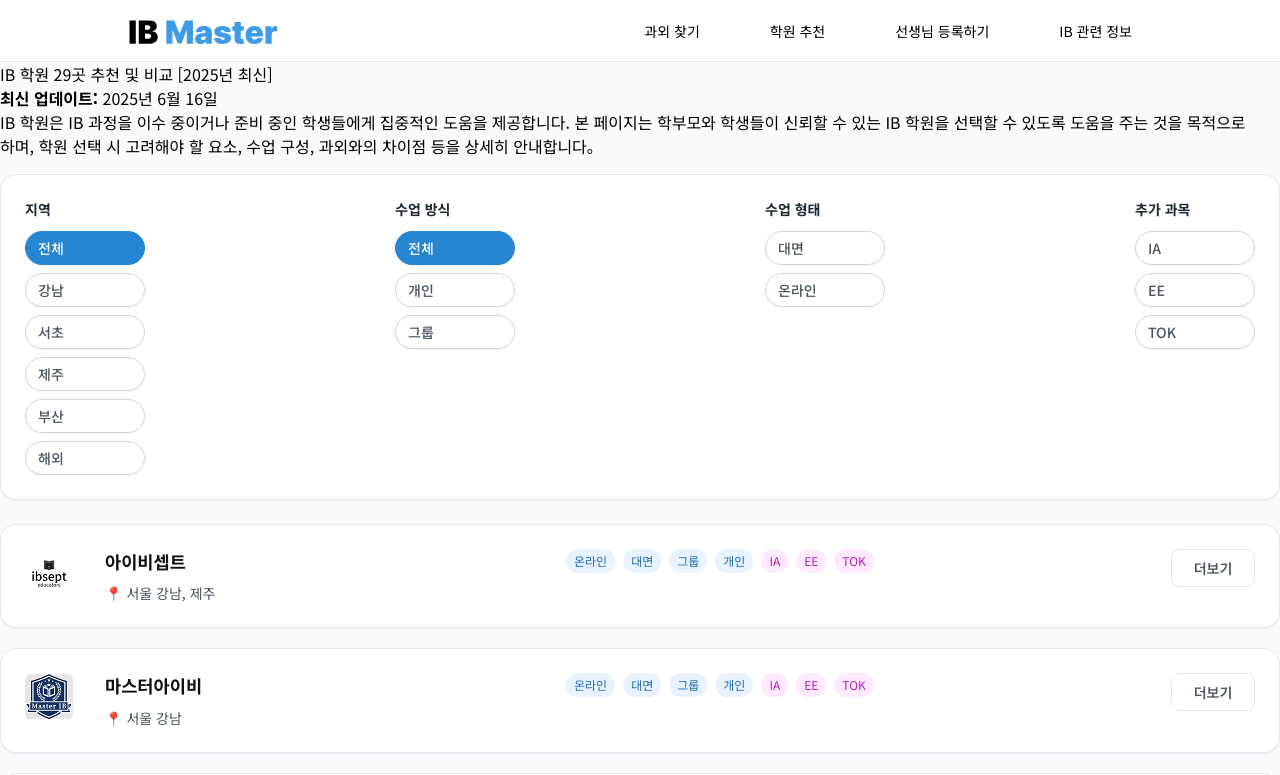
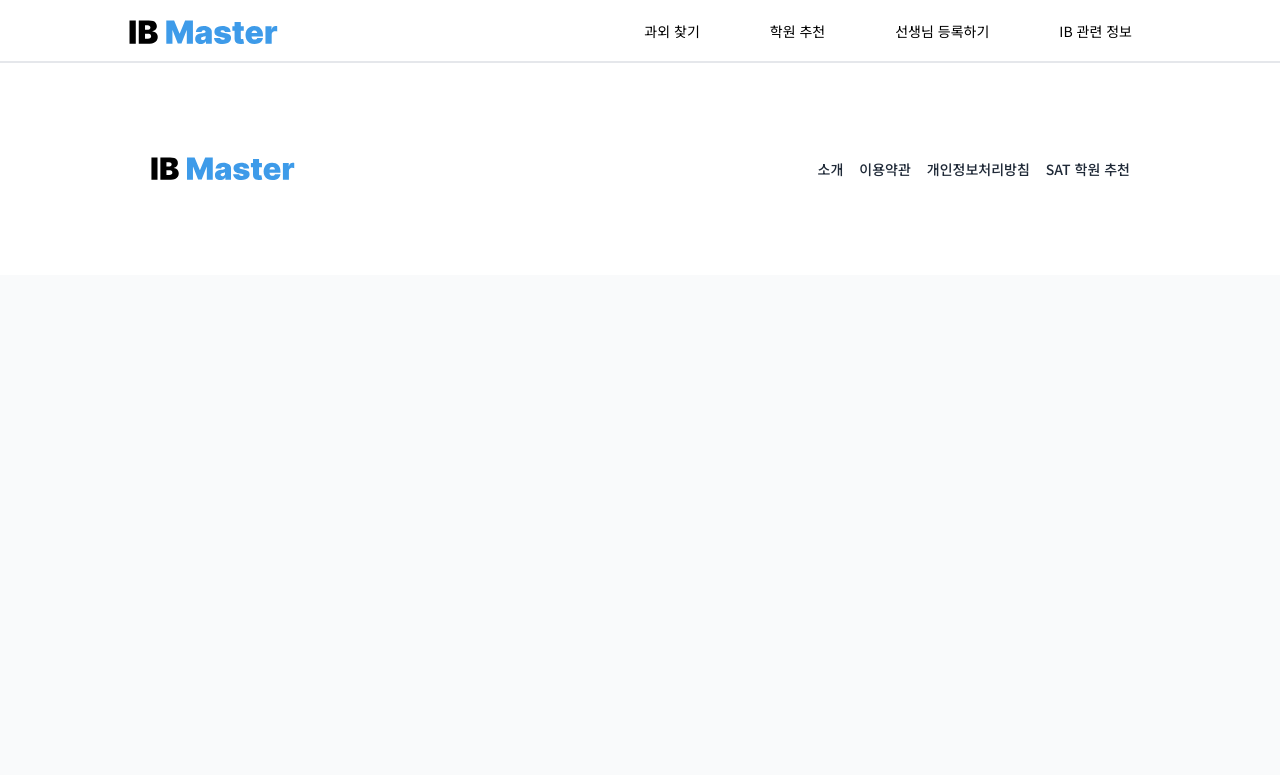
Before and after one commit to antoinelavo/learning-react, a Next.js app: page /hagwons in a window 1280 px wide. Shown: the top 775 px of the page. Built offline with nearby package versions, Linux system fonts and the light colour scheme.

Commit message:
Update page.js

```diff
--- a/app/hagwons/page.js
+++ b/app/hagwons/page.js
@@ -1,136 +1,139 @@
-import Link from 'next/link';
-import HagwonCard from '@/components/HagwonCard';
-import allHagwonsData from '@/data/hagwons';
+export default function HagwonsPage(){
+  <p>Hi</p>
+}
+// import Link from 'next/link';
+// import HagwonCard from '@/components/HagwonCard';
+// import allHagwonsData from '@/data/hagwons';
 
-export const revalidate = 3600; // rebuild every hour
-export const metadata = {
-  title: 'IB 학원 29곳 추천 및 비교 [2025년 최신]',
-  description: 'IB 학원 추천, 비교, 선택 가이드 – 2025년 최신 업데이트',
-};
+// export const revalidate = 3600; // rebuild every hour
+// export const metadata = {
+//   title: 'IB 학원 29곳 추천 및 비교 [2025년 최신]',
+//   description: 'IB 학원 추천, 비교, 선택 가이드 – 2025년 최신 업데이트',
+// };
 
-export default function HagwonsPage({ searchParams }) {
-  const allHagwons = allHagwonsData;
+// export default function HagwonsPage({ searchParams }) {
+//   const allHagwons = allHagwonsData;
 
-  // Derive selected filters from searchParams
-  const selected = {
-    region: Array.isArray(searchParams.region)
-      ? searchParams.region
-      : searchParams.region
-      ? [searchParams.region]
-      : [],
-    lessonType: Array.isArray(searchParams.lessonType)
-      ? searchParams.lessonType
-      : searchParams.lessonType
-      ? [searchParams.lessonType]
-      : [],
-    format: Array.isArray(searchParams.format)
-      ? searchParams.format
-      : searchParams.format
-      ? [searchParams.format]
-      : [],
-    service: Array.isArray(searchParams.service)
-      ? searchParams.service
-      : searchParams.service
-      ? [searchParams.service]
-      : [],
-  };
+//   // Derive selected filters from searchParams
+//   const selected = {
+//     region: Array.isArray(searchParams.region)
+//       ? searchParams.region
+//       : searchParams.region
+//       ? [searchParams.region]
+//       : [],
+//     lessonType: Array.isArray(searchParams.lessonType)
+//       ? searchParams.lessonType
+//       : searchParams.lessonType
+//       ? [searchParams.lessonType]
+//       : [],
+//     format: Array.isArray(searchParams.format)
+//       ? searchParams.format
+//       : searchParams.format
+//       ? [searchParams.format]
+//       : [],
+//     service: Array.isArray(searchParams.service)
+//       ? searchParams.service
+//       : searchParams.service
+//       ? [searchParams.service]
+//       : [],
+//   };
 
-  // Server-side filtering
-  const filteredHagwons = allHagwons.filter(h => {
-    const matchRegion =
-      selected.region.length === 0 ||
-      selected.region.some(r => h.region.includes(r));
-    const matchType =
-      selected.lessonType.length === 0 ||
-      (Array.isArray(h.lessonType) &&
-        selected.lessonType.some(t => h.lessonType.includes(t)));
-    const matchFormat =
-      selected.format.length === 0 ||
-      (Array.isArray(h.format) &&
-        selected.format.some(f => h.format.includes(f)));
-    const matchService =
-      selected.service.length === 0 ||
-      (h.ia_ee_tok &&
-        selected.service.every(s => ['IA', 'EE', 'TOK'].includes(s)));
-    return matchRegion && matchType && matchFormat && matchService;
-  });
+//   // Server-side filtering
+//   const filteredHagwons = allHagwons.filter(h => {
+//     const matchRegion =
+//       selected.region.length === 0 ||
+//       selected.region.some(r => h.region.includes(r));
+//     const matchType =
+//       selected.lessonType.length === 0 ||
+//       (Array.isArray(h.lessonType) &&
+//         selected.lessonType.some(t => h.lessonType.includes(t)));
+//     const matchFormat =
+//       selected.format.length === 0 ||
+//       (Array.isArray(h.format) &&
+//         selected.format.some(f => h.format.includes(f)));
+//     const matchService =
+//       selected.service.length === 0 ||
+//       (h.ia_ee_tok &&
+//         selected.service.every(s => ['IA', 'EE', 'TOK'].includes(s)));
+//     return matchRegion && matchType && matchFormat && matchService;
+//   });
 
-  return (
-    <>
-      <main className="critical-container">
-        <h1 className="critical-title">
-          IB 학원 29곳 추천 및 비교 [2025년 최신]
-        </h1>
+//   return (
+//     <>
+//       <main className="critical-container">
+//         <h1 className="critical-title">
+//           IB 학원 29곳 추천 및 비교 [2025년 최신]
+//         </h1>
 
-        <article className="critical-intro">
-          <p><strong>최신 업데이트:</strong> 2025년 6월 16일</p>
-          <p>IB 학원은 IB 과정을 이수 중이거나 준비 중인 학생들에게 집중적인 도움을 제공합니다. 본 페이지는 학부모와 학생들이 신뢰할 수 있는 IB 학원을 선택할 수 있도록 도움을 주는 것을 목적으로 하며, 학원 선택 시 고려해야 할 요소, 수업 구성, 과외와의 차이점 등을 상세히 안내합니다。</p>
-        </article>
+//         <article className="critical-intro">
+//           <p><strong>최신 업데이트:</strong> 2025년 6월 16일</p>
+//           <p>IB 학원은 IB 과정을 이수 중이거나 준비 중인 학생들에게 집중적인 도움을 제공합니다. 본 페이지는 학부모와 학생들이 신뢰할 수 있는 IB 학원을 선택할 수 있도록 도움을 주는 것을 목적으로 하며, 학원 선택 시 고려해야 할 요소, 수업 구성, 과외와의 차이점 등을 상세히 안내합니다。</p>
+//         </article>
 
-        {/* Filter Links */}
-        <FilterLinks selected={selected} />
+//         {/* Filter Links */}
+//         <FilterLinks selected={selected} />
 
-        <div className="space-y-5 flex flex-col mt-6">
-          {filteredHagwons.length === 0 ? (
-            <p className="text-gray-500 text-sm">조건에 맞는 학원이 없습니다.</p>
-          ) : (
-            filteredHagwons.map((card, i) => (
-              <HagwonCard
-                key={`${card.id ?? 'hagwon'}-${i}`}
-                {...card}
-                priority={i === 0}
-              />
-            ))
-          )}
-        </div>
-      </main>
-    </>
-  );
-}
+//         <div className="space-y-5 flex flex-col mt-6">
+//           {filteredHagwons.length === 0 ? (
+//             <p className="text-gray-500 text-sm">조건에 맞는 학원이 없습니다.</p>
+//           ) : (
+//             filteredHagwons.map((card, i) => (
+//               <HagwonCard
+//                 key={`${card.id ?? 'hagwon'}-${i}`}
+//                 {...card}
+//                 priority={i === 0}
+//               />
+//             ))
+//           )}
+//         </div>
+//       </main>
+//     </>
+//   );
+// }
 
-function FilterLinks({ selected }) {
-  const base = '/hagwons';
-  const filterGroups = [
-    { title: '지역', param: 'region', options: ['전체', '강남', '서초', '제주', '부산', '해외'] },
-    { title: '수업 방식', param: 'lessonType', options: ['전체', '개인', '그룹'] },
-    { title: '수업 형태', param: 'format', options: ['대면', '온라인'] },
-    { title: '추가 과목', param: 'service', options: ['IA', 'EE', 'TOK'] },
-  ];
+// function FilterLinks({ selected }) {
+//   const base = '/hagwons';
+//   const filterGroups = [
+//     { title: '지역', param: 'region', options: ['전체', '강남', '서초', '제주', '부산', '해외'] },
+//     { title: '수업 방식', param: 'lessonType', options: ['전체', '개인', '그룹'] },
+//     { title: '수업 형태', param: 'format', options: ['대면', '온라인'] },
+//     { title: '추가 과목', param: 'service', options: ['IA', 'EE', 'TOK'] },
+//   ];
 
-  return (
-    <section className="bg-white border border-gray-200 p-6 rounded-2xl shadow-sm flex flex-wrap gap-10 justify-center md:justify-between my-[1em]">
-      {filterGroups.map(group => (
-        <div key={group.param} className="flex flex-col gap-2 min-w-[120px]">
-          <h3 className="font-bold text-sm text-gray-800 mb-1">{group.title}</h3>
-          {group.options.map(option => {
-            const params = new URLSearchParams();
-            Object.entries(selected).forEach(([key, vals]) => vals.forEach(v => params.append(key, v)));
-            const isAll = option === '전체';
-            const values = selected[group.param] || [];
-            const isSelected = isAll ? values.length === 0 : values.includes(option);
-            if (!isAll) {
-              const updated = isSelected ? values.filter(o => o !== option) : [...values, option];
-              params.delete(group.param);
-              updated.forEach(v => params.append(group.param, v));
-            } else {
-              params.delete(group.param);
-            }
-            const href = `${base}?${params.toString()}`;
-            return (
-              <Link
-                key={`${group.param}-${option}`}
-                href={href}
-                className={`text-sm px-3 py-1.5 rounded-full border transition font-medium shadow-sm whitespace-nowrap flex items-center gap-1 ${
-                  isSelected ? 'bg-blue-600 text-white border-blue-600' : 'text-gray-600 border-gray-300 hover:bg-gray-100 hover:border-gray-400'
-                }`}
-                scroll={false}
-              >
-                {option}
-              </Link>
-            );
-          })}
-        </div>
-      ))}
-    </section>
-  );
-}
+//   return (
+//     <section className="bg-white border border-gray-200 p-6 rounded-2xl shadow-sm flex flex-wrap gap-10 justify-center md:justify-between my-[1em]">
+//       {filterGroups.map(group => (
+//         <div key={group.param} className="flex flex-col gap-2 min-w-[120px]">
+//           <h3 className="font-bold text-sm text-gray-800 mb-1">{group.title}</h3>
+//           {group.options.map(option => {
+//             const params = new URLSearchParams();
+//             Object.entries(selected).forEach(([key, vals]) => vals.forEach(v => params.append(key, v)));
+//             const isAll = option === '전체';
+//             const values = selected[group.param] || [];
+//             const isSelected = isAll ? values.length === 0 : values.includes(option);
+//             if (!isAll) {
+//               const updated = isSelected ? values.filter(o => o !== option) : [...values, option];
+//               params.delete(group.param);
+//               updated.forEach(v => params.append(group.param, v));
+//             } else {
+//               params.delete(group.param);
+//             }
+//             const href = `${base}?${params.toString()}`;
+//             return (
+//               <Link
+//                 key={`${group.param}-${option}`}
+//                 href={href}
+//                 className={`text-sm px-3 py-1.5 rounded-full border transition font-medium shadow-sm whitespace-nowrap flex items-center gap-1 ${
+//                   isSelected ? 'bg-blue-600 text-white border-blue-600' : 'text-gray-600 border-gray-300 hover:bg-gray-100 hover:border-gray-400'
+//                 }`}
+//                 scroll={false}
+//               >
+//                 {option}
+//               </Link>
+//             );
+//           })}
+//         </div>
+//       ))}
+//     </section>
+//   );
+// }
```
